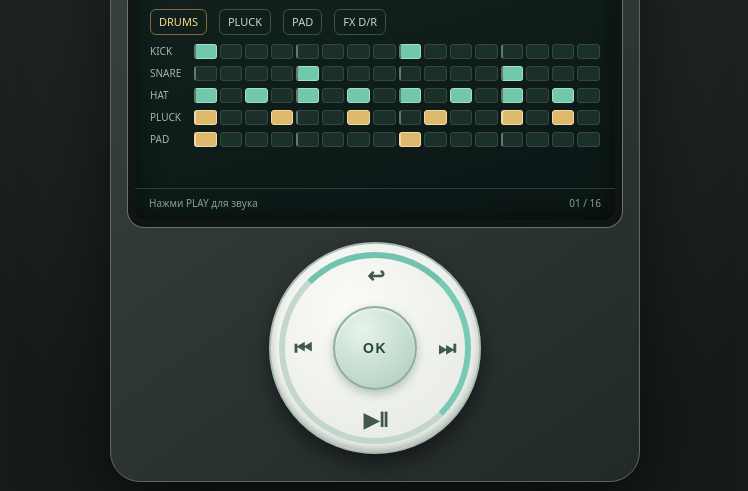
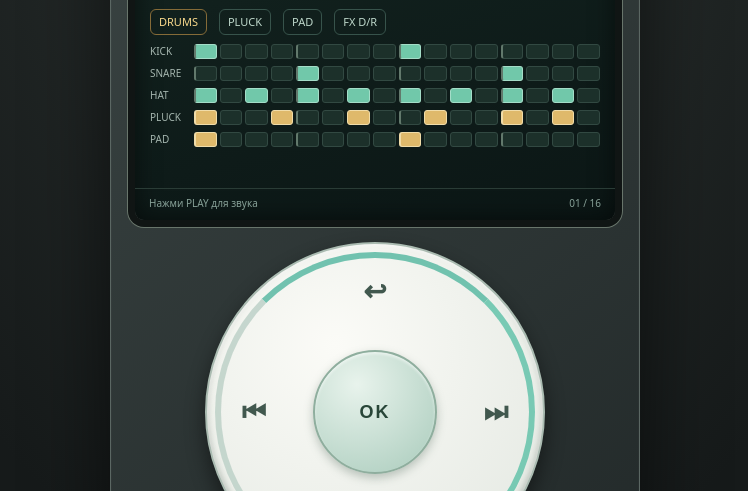
Before and after one commit to mvpbit/Y2Synth, a plain HTML site: page experiments/ui-prototype/index.html in a window 1280 px wide. Shown: the part 261-752 px from the top of the page, without its empty margins (265-1013 px from the left). Drawn offline with Linux system fonts and the light colour scheme.

Commit message:
style(ui): scale click wheel to Y2-like screen-to-ring proportions with larger touch gesture area

```diff
--- a/experiments/ui-prototype/index.html
+++ b/experiments/ui-prototype/index.html
@@ -43,7 +43,7 @@
   .notice {margin:9px 0;color:#c2cfc6;font-size:11px;min-height:16px}
   .controls {display:flex;justify-content:center;align-items:center;margin:22px 0 3px}
   /* Y2 touch click-wheel: the ring is swipeable, buttons are press zones. */
-  .wheel {width:212px;height:212px;flex:none;border-radius:50%;position:relative;overflow:hidden;
+  .wheel {width:340px;height:340px;flex:none;border-radius:50%;position:relative;overflow:hidden;
     background:radial-gradient(circle at 38% 30%,#fbfbf7,#e7ebe5 78%,#c9d6cf);
     border:2px solid #aabbb1;box-shadow:inset 0 2px 3px #fff9,inset 0 -3px 6px #5c6b6266,0 10px 20px #0007;
     touch-action:none;user-select:none;-webkit-user-select:none;cursor:grab}
@@ -56,14 +56,14 @@
     font-weight:700;line-height:1;touch-action:none}
   .wheel button:not(.center):hover {background:#a4d2c355;color:#1a5747}
   .wheel button:focus-visible {outline:2px solid #166b5a;outline-offset:-1px}
-  .wheel .return {top:8px;left:75px;width:60px;height:48px;font-size:21px}
-  .wheel .prev {top:80px;left:8px;width:48px;height:48px;font-size:20px}
-  .wheel .next {top:80px;right:8px;width:48px;height:48px;font-size:20px}
-  .wheel .play {bottom:8px;left:75px;width:60px;height:48px;font-size:20px}
-  .wheel .center {top:62px;left:62px;width:84px;height:84px;border:2px solid #8fae9e;
+  .wheel .return {top:14px;left:121px;width:94px;height:68px;font-size:28px}
+  .wheel .prev {top:132px;left:12px;width:70px;height:74px;font-size:27px}
+  .wheel .next {top:132px;right:12px;width:70px;height:74px;font-size:27px}
+  .wheel .play {bottom:14px;left:121px;width:94px;height:68px;font-size:26px}
+  .wheel .center {top:106px;left:106px;width:124px;height:124px;border:2px solid #8fae9e;
     background:radial-gradient(circle at 35% 27%,#e8f3ec,#b4d2c4 83%);
     box-shadow:inset 0 2px 3px #fff8,0 4px 10px #65786c66;
-    color:#284638;font-size:14px;letter-spacing:.11em;font-weight:800}
+    color:#284638;font-size:18px;letter-spacing:.11em;font-weight:800}
   .hint {max-width:530px;margin-top:14px;color:#a5b0ab;font-size:12px;text-align:center}
   .hint kbd{font-family:inherit;border:1px solid #58645d;border-radius:3px;padding:1px 5px;color:#cfdbcf}
   .tag {display:inline-block;margin:5px 0;color:#8eaaa0;font-size:10px;letter-spacing:.1em}
@@ -529,7 +529,7 @@ function pointerOnRing(event,rect){
   const dx=event.clientX-(rect.left+rect.width/2);
   const dy=event.clientY-(rect.top+rect.height/2);
   const radius=Math.hypot(dx,dy);
-  return radius>=51 && radius<=rect.width/2;
+  return radius>=rect.width*0.2 && radius<=rect.width/2;
 }
 function startWheelGesture(event){
   // The outer 4 buttons remain individually clickable; drag on the exposed
```
